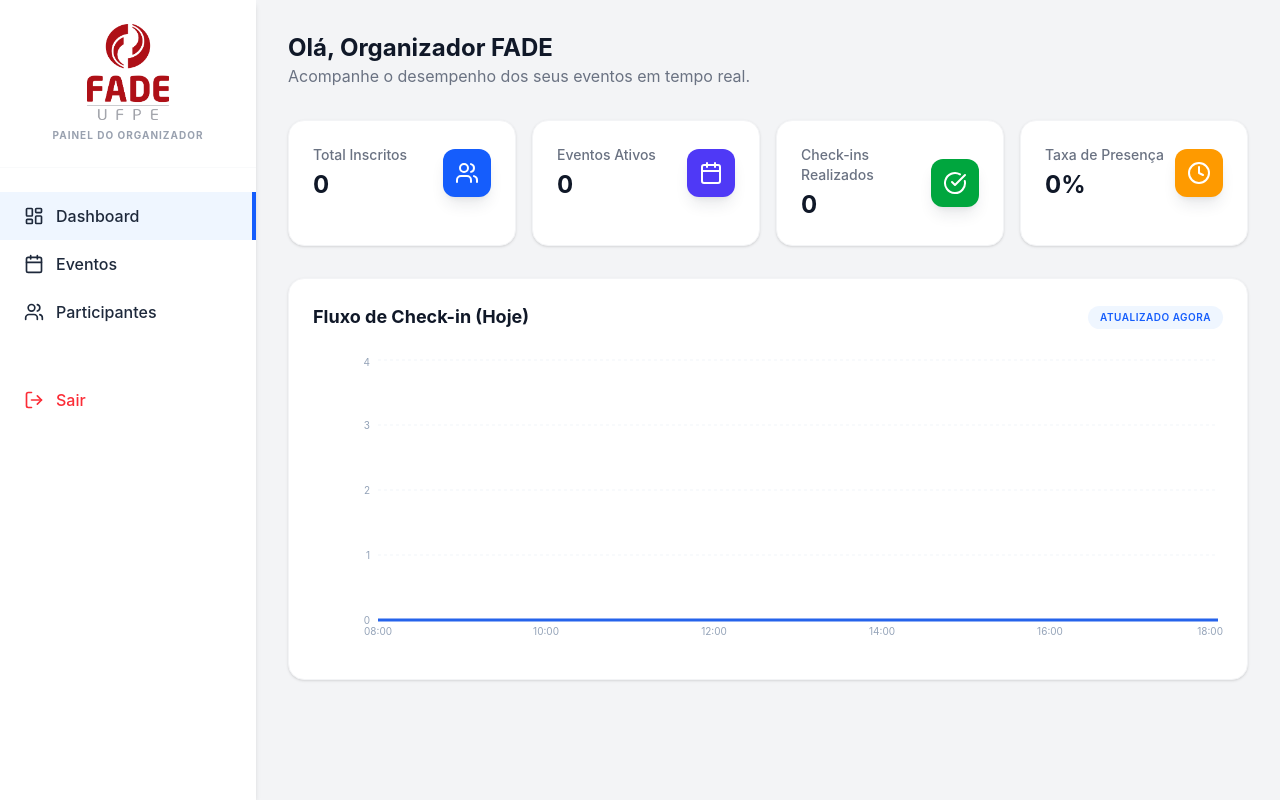
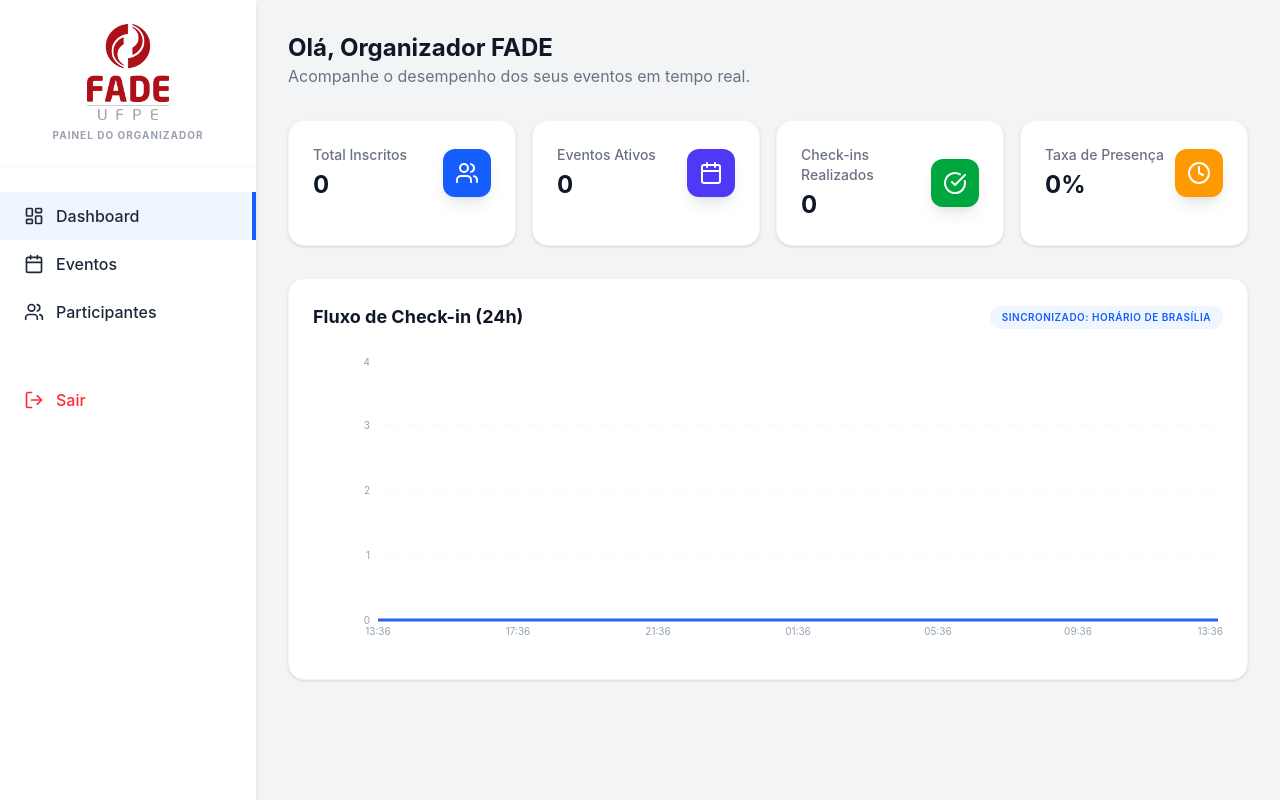
Before and after one commit to Rodcamppos/projeto-fade, a React (Vite) app: page /dashboard in a window 1280 px wide. Built offline with nearby package versions, Linux system fonts and the light colour scheme; sample sign-in values are in the browser's storage.

Commit message:
feat: dashboard com fluxo de 24h sincronizado em tempo real

```diff
--- a/src/pages/Dashboard.tsx
+++ b/src/pages/Dashboard.tsx
@@ -47,13 +47,23 @@ export function Dashboard() {
   }, [checkinsRealizados, totalInscritos]);
 
   const chartData = useMemo(() => {
-    const horas = ['08:00', '10:00', '12:00', '14:00', '16:00', '18:00'];
+    const agora = new Date();
+    const formatter = new Intl.DateTimeFormat('pt-BR', {
+      hour: '2-digit',
+      minute: '2-digit',
+      timeZone: 'America/Sao_Paulo'
+    });
 
-    return horas.map((hora, index) => {
-      const progresso = (index + 1) / horas.length;
+    return Array.from({ length: 7 }).map((_, i) => {
+      const horasSubtraidas = (6 - i) * 4;
+      const dataPonto = new Date(agora.getTime() - horasSubtraidas * 60 * 60 * 1000);
+      const horaFormatada = formatter.format(dataPonto);
+      const progresso = (i + 1) / 7;
+      const totalSimulado = Math.round(checkinsRealizados * progresso);
+
       return {
-        hora,
-        total: Math.round(checkinsRealizados * progresso)
+        hora: horaFormatada,
+        total: totalSimulado
       };
     });
   }, [checkinsRealizados]);
@@ -75,7 +85,6 @@ export function Dashboard() {
         <p className="text-gray-500 font-sans">Acompanhe o desempenho dos seus eventos em tempo real.</p>
       </div>
 
-      {/* Grid Responsivo: 1 coluna no mobile, 2 no tablet (sm), 4 no desktop (lg) */}
       <div className="grid grid-cols-1 sm:grid-cols-2 lg:grid-cols-4 gap-4 mb-8">
         <StatCard title="Total Inscritos" value={totalInscritos.toLocaleString()} icon={Users} color="bg-blue-600" />
         <StatCard title="Eventos Ativos" value={eventosAtivos} icon={Calendar} color="bg-indigo-600" />
@@ -85,9 +94,9 @@ export function Dashboard() {
 
       <div className="bg-white p-6 rounded-2xl shadow-sm border border-gray-100">
         <div className="flex flex-col sm:flex-row sm:items-center justify-between mb-6 gap-2">
-          <h3 className="text-lg font-bold text-gray-900">Fluxo de Check-in (Hoje)</h3>
+          <h3 className="text-lg font-bold text-gray-900">Fluxo de Check-in (24h)</h3>
           <span className="text-[10px] w-fit font-semibold bg-blue-50 text-blue-600 px-3 py-1 rounded-full uppercase tracking-wider">
-            Atualizado Agora
+            Sincronizado: Horário de Brasília
           </span>
         </div>
         <div className="h-[300px] w-full">
```
